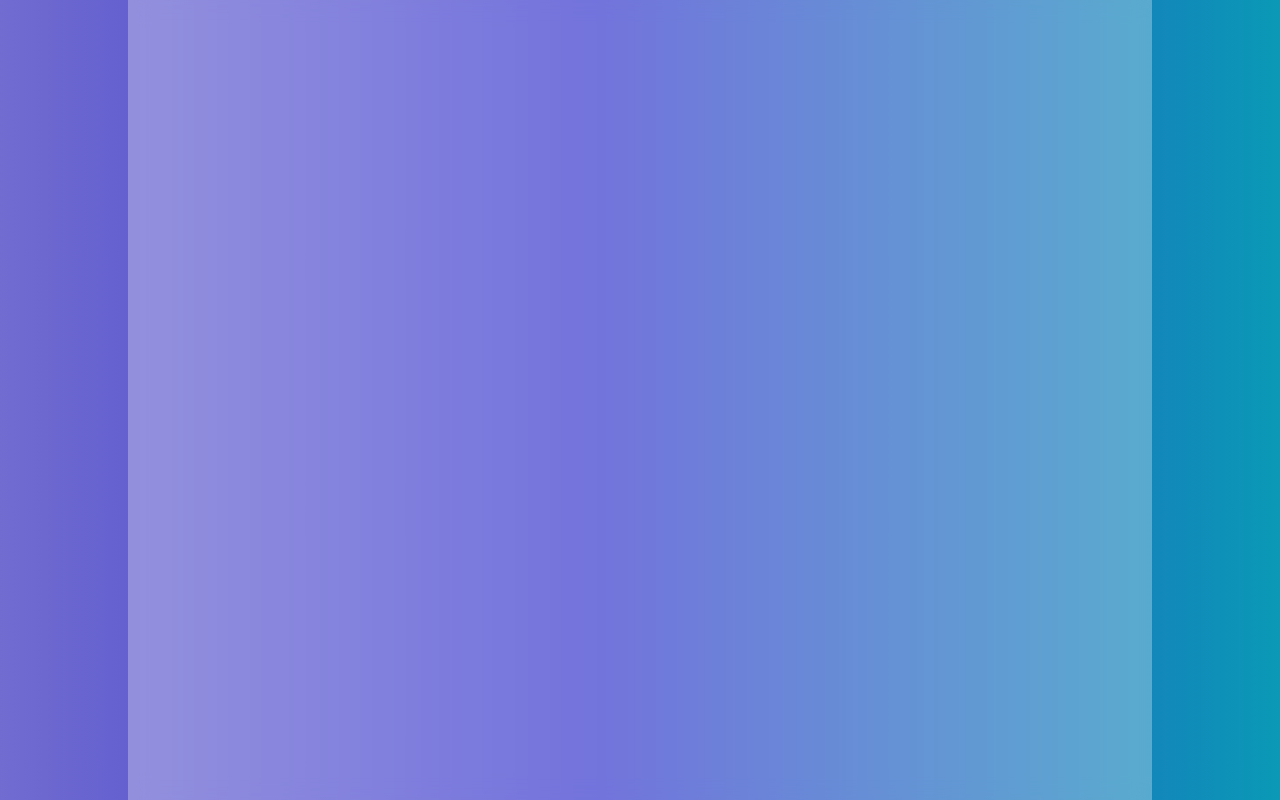
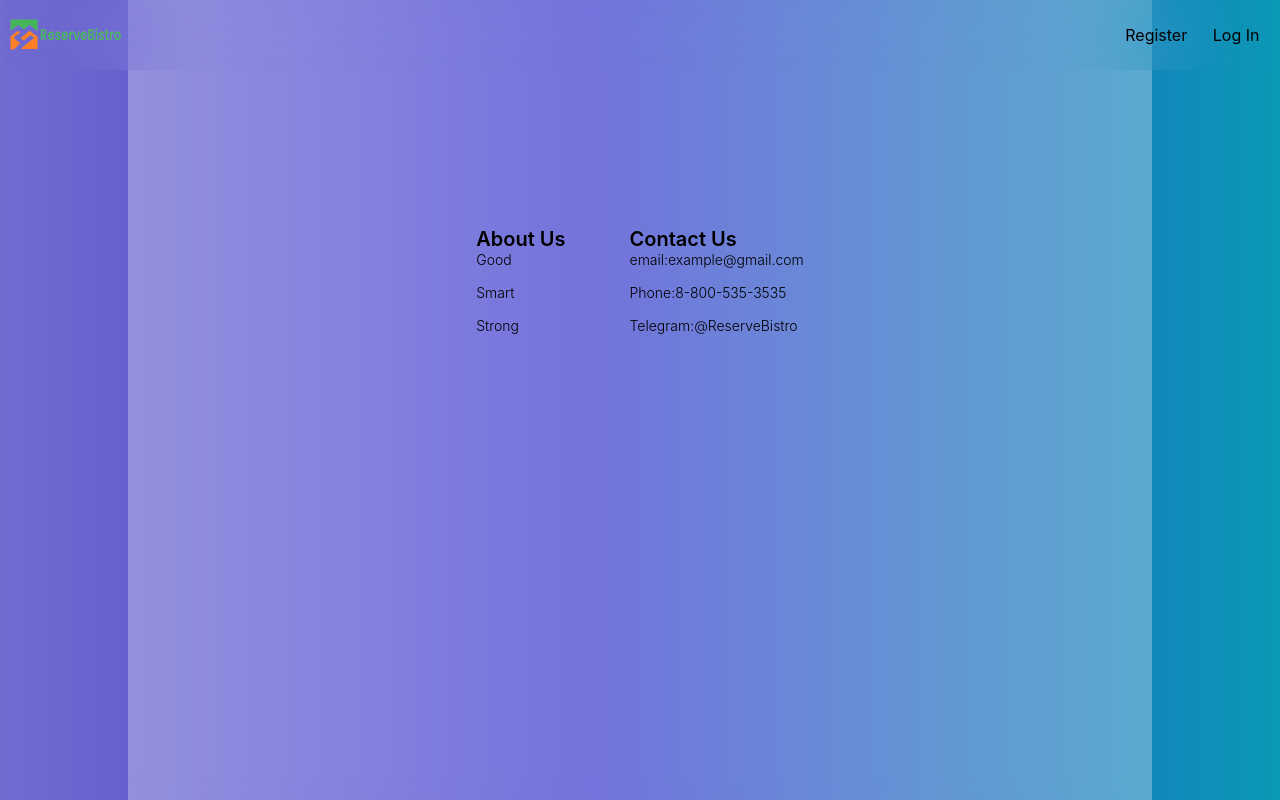
Before and after one commit to artemstakhov/booking, a React (Create React App) app: page / in a window 1280 px wide. Before the commit this address had no page. Built offline with nearby package versions, Linux system fonts and the light colour scheme.

Commit message:
footer header

```diff
--- a/src/App.js
+++ b/src/App.js
@@ -2,13 +2,14 @@ import logo from './logo.svg';
 import './App.css';
 import { BrowserRouter as Router, Route, Routes} from 'react-router-dom';
 import LoginRegisterSwitch from './containers/login-page/login-page';
+import MainPage from './containers/main-page/main-page';
 
 function App() {
   return (
     <div className="App">
       <Router>
         <Routes>
-          {/* <Route exact path="/" element={<MainPage />} /> */}
+          <Route exact path="/" element={<MainPage />} />
           <Route path='/login' element={<LoginRegisterSwitch />} />
         </Routes>
     </Router>
--- /dev/null
+++ b/src/components/footer/footer.js
@@ -0,0 +1,44 @@
+import './footer.sass';
+
+function Footer() {
+
+    return(
+        <footer>
+            <div className="footer__item">
+                <div className="footer__title">
+                    About Us
+                </div>
+                <div className="footer__descr">
+                    <span>
+                        Good
+                    </span>
+                    <span>
+                        Smart
+                    </span>
+                    <span>
+                        Strong
+                    </span>
+                </div>
+            </div>
+            <div className="footer__item">
+                <div className="footer__title">
+                    Contact Us
+                </div>
+                <div className="footer__descr">
+                    <span>
+                        email:example@gmail.com
+                    </span>
+                    <span>
+                        Phone:8-800-535-3535
+                    </span>
+                    <span>
+                        Telegram:@ReserveBistro
+                    </span>
+                </div>
+            </div>
+
+        </footer>
+    )
+}
+
+export default Footer;
--- /dev/null
+++ b/src/components/footer/footer.sass
@@ -0,0 +1,25 @@
+footer
+    margin-top: 20vh
+    width: 100%
+    height: 30vh
+    display: flex
+    justify-content: center
+    gap: 5vw
+    align-items: center
+    .footer__item
+        display: flex
+        flex-direction: column
+        justify-content: start
+        align-items: flex-start
+        .footer__title
+            font-weight: 600
+            font-size: 20px
+        .footer__descr
+            font-weight: 300
+            font-size: 14px
+            display: flex
+            flex-direction: column
+            gap: 2vh
+            flex-wrap: wrap
+            span
+                width: 100%
--- /dev/null
+++ b/src/components/header/header.js
@@ -0,0 +1,20 @@
+import './header.sass';
+import logo from '../../img/logo.png'
+import { Link } from 'react-router-dom';
+function Header(props){
+    const {page} = props;
+    const logReg = page!=='login';
+    return(
+        <header>
+            <div className="logo__wrapper">
+                <img src={logo} alt="logo"/>
+            </div>
+            {logReg && <div className="log-reg__wrapper">
+                <Link to='/login'><div className="log-reg__item">Register</div></Link>
+                <Link to='/login'><div className="log-reg__item">Log In</div></Link>
+            </div>}
+        </header>
+    );
+}
+
+export default Header;
--- /dev/null
+++ b/src/components/header/header.sass
@@ -0,0 +1,29 @@
+header
+    width: 99vw
+    height: 70px
+    position: absolute
+    left: -12%
+    backdrop-filter: blur(50px)
+    display: flex
+    justify-content: space-between
+    .logo__wrapper
+        height: 100%
+        width: 10%
+        margin-right: 0
+        img
+            padding-top: 0.5vh
+            height: 100%
+            width: 100%
+            object-fit: contain
+    .log-reg__wrapper
+        width: 10%
+        display: flex
+        justify-content: end
+        align-items: center
+        gap: 2vw
+        margin-right: 1vw
+        a
+            all: unset
+            cursor: pointer
+        .log-reg__item
+            white-space: nowrap
--- a/src/containers/login-page/login-page.js
+++ b/src/containers/login-page/login-page.js
@@ -1,15 +1,19 @@
 import React, { useState } from 'react';
 import axios from 'axios';
 import './login-page.sass';
+import Header from '../../components/header/header';
 
 const LoginRegisterSwitch = () => {
+
     const [isLogin, setIsLogin] = useState(true);
-
     const toggleForm = () => {
         setIsLogin(!isLogin);
     };
 
     return (
+        <>
+            <Header page="login" setIsLogin={setIsLogin} />
+
             <div className="login-register-switch">
                 <div className="login-register-switch__wrapper">
                     <div className="login-register-switch-button__wrapper">
@@ -30,6 +34,7 @@ const LoginRegisterSwitch = () => {
                     {isLogin ? <LoginForm /> : <RegisterForm />}
                 </div>
             </div>
+        </>
     );
 };
 
@@ -48,6 +53,7 @@ const LoginForm = () => {
             // Сохраните данные в переменную-массив и выведите их
             const data = response.data;
             console.log(data);
+            event.target.reset();
         } catch (error) {
             // Обработка ошибки при отправке запроса
             console.error(error);
@@ -87,6 +93,7 @@ const RegisterForm = () => {
             // Сохраните данные в переменную-массив и выведите их
             const data = response.data;
             console.log(data);
+            event.target.reset();
         } catch (error) {
             // Обработка ошибки при отправке запроса
             console.error(error);
--- a/src/containers/main-page/main-page.js
+++ b/src/containers/main-page/main-page.js
@@ -0,0 +1,14 @@
+import Footer from '../../components/footer/footer';
+import Header from '../../components/header/header';
+import './main-page.sass';
+
+function MainPage() {
+    return(
+        <>
+          <Header page='main' />
+          <Footer />
+        </>
+    );
+}
+
+export default MainPage;
```
Also changed, not shown: src/img/logo.png (added). Lines whose indentation alone changed are shown as unchanged.
